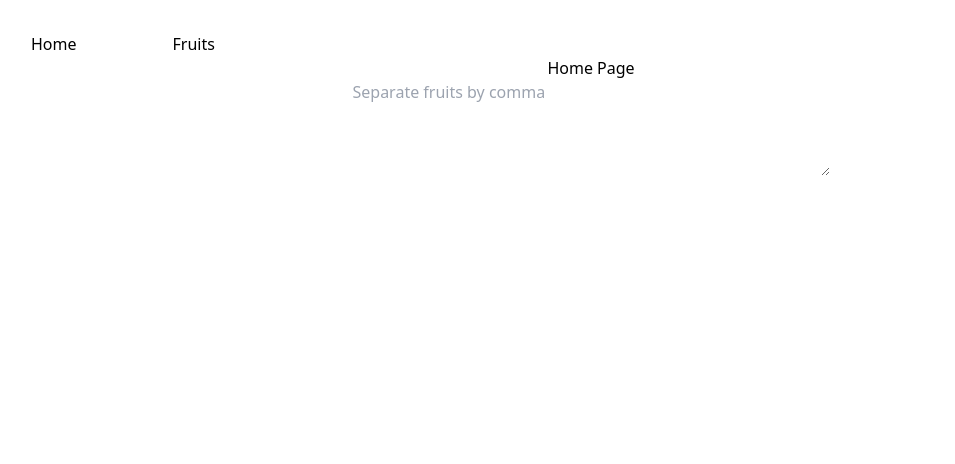
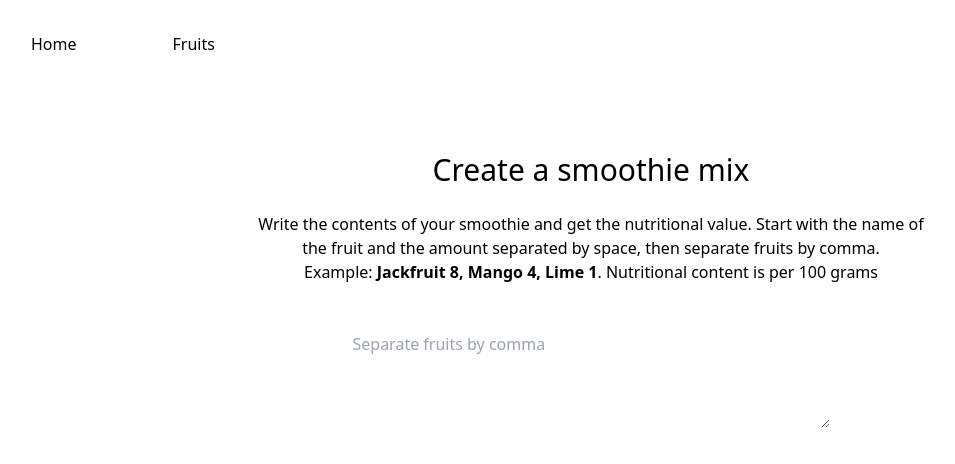
Before and after one commit to cesartalen/smoothiemaker, a React (Vite) app in the folder frontend/: page / in a window 1280 px wide. Shown: the top 464 px of the page, without its empty margins (49-1004 px from the left). Built offline with nearby package versions, Linux system fonts and the light colour scheme.

Commit message:
Add basic homepage layout and text explaining usage

```diff
--- a/frontend/src/pages/HomePage.tsx
+++ b/frontend/src/pages/HomePage.tsx
@@ -49,10 +49,14 @@ export const HomePage = () => {
   }
   return (
     <>
-      <div>
-        <h1>Home Page</h1>
+      <div className='mt-24 max-w-2xl m-auto'>
+        <h1 className='text-3xl'>Create a smoothie mix</h1>
+        <div className='mt-6'>
+        <p>Write the contents of your smoothie and get the nutritional value. Start with the name of the fruit and the amount separated by space, then separate fruits by comma.</p>
+        <p>Example: <b>Jackfruit 8, Mango 4, Lime 1</b>.
+        Nutritional content is per 100 grams</p></div>
       </div>
-      <div>
+      <div className='mt-12'>
         {nutritionData && (
           <>
             <TotalNutritionDisplay nutritionData={nutritionData}/>
```
